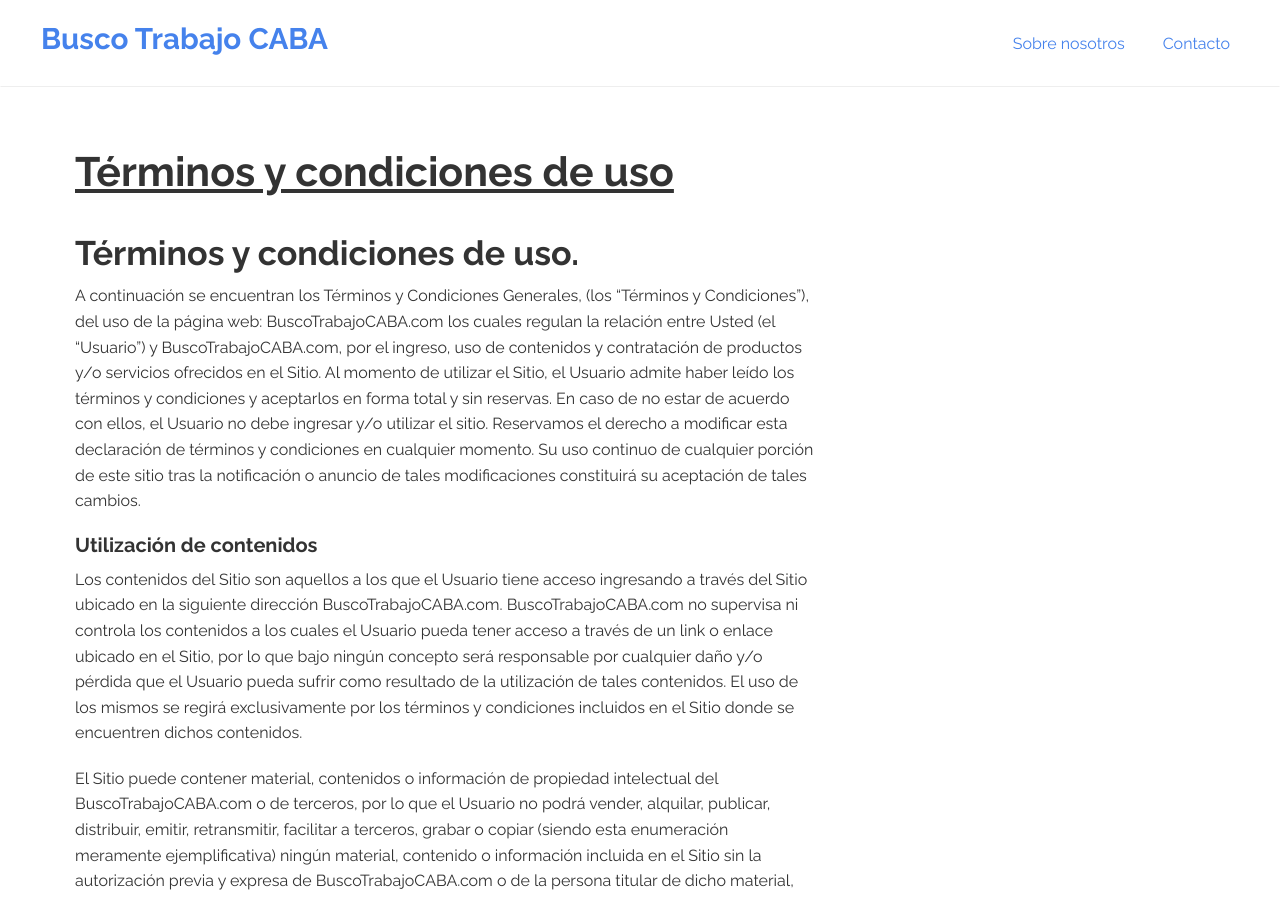
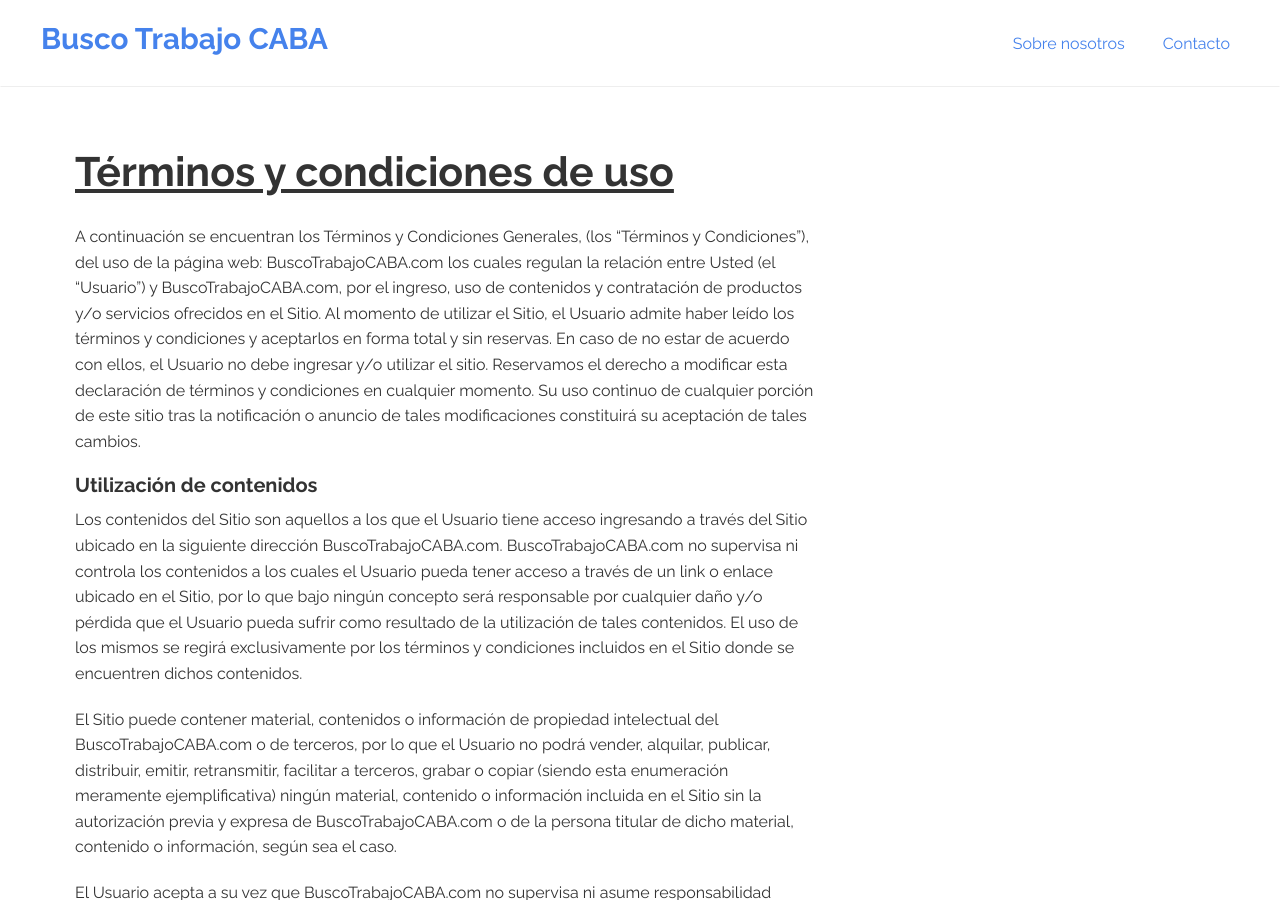
Before and after one commit to Lucas68747/buscotrabajoargentina.github.io, a Jekyll site: the page built from términos-y-condiciones-de-uso.md, in a window 1280 px wide and 900 px high. Built offline with Jekyll 4.4.1, drawn with Linux system fonts in a browser that asks for light colours.

Commit message:
Update from Forestry.io buscotrabajoargentina@hotmail.com updated términos-y-condiciones-de-uso.md

```diff
--- a/términos-y-condiciones-de-uso.md
+++ b/términos-y-condiciones-de-uso.md
@@ -4,7 +4,6 @@
 permalink: "/terminos-y-condiciones/"
 
 ---
-## Términos y condiciones de uso.
 
 A continuación se encuentran los Términos y Condiciones Generales, (los “Términos y Condiciones”), del uso de la página web: BuscoTrabajoCABA.com los cuales regulan la relación entre Usted (el “Usuario”) y BuscoTrabajoCABA.com, por el ingreso, uso de contenidos y contratación de productos y/o servicios ofrecidos en el Sitio. Al momento de utilizar el Sitio, el Usuario admite haber leído los términos y condiciones y aceptarlos en forma total y sin reservas. En caso de no estar de acuerdo con ellos, el Usuario no debe ingresar y/o utilizar el sitio. Reservamos el derecho a modificar esta declaración de términos y condiciones en cualquier momento. Su uso continuo de cualquier porción de este sitio tras la notificación o anuncio de tales modificaciones constituirá su aceptación de tales cambios.
 
```
